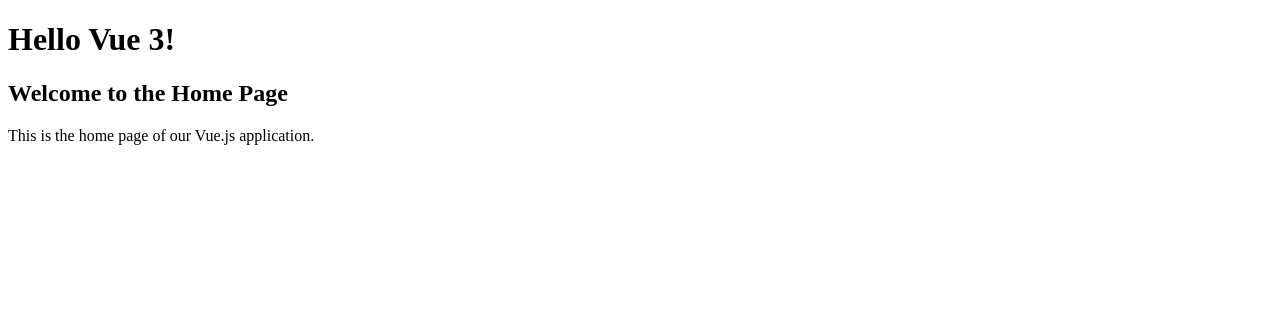
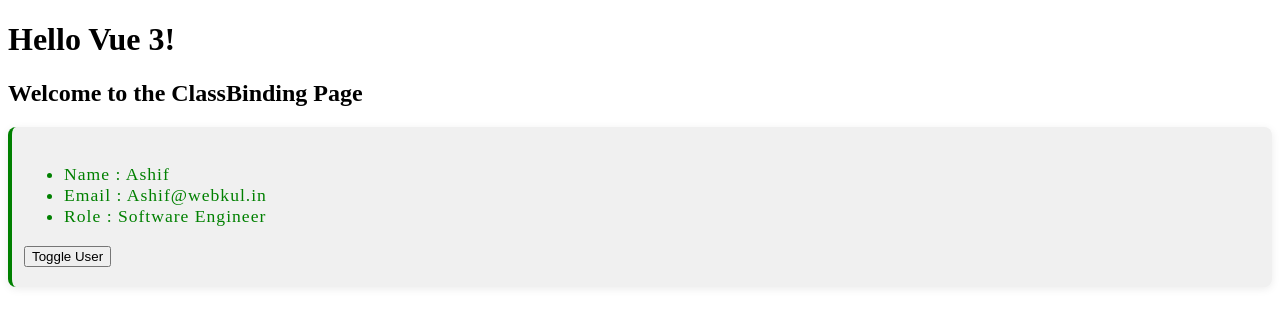
Before and after one commit to Ashif9683/LearningVue, a Vue app: page / in a window 1280 px wide. Shown: the top 326 px of the page. Built offline with nearby package versions, Linux system fonts and the light colour scheme.

Commit message:
ClassBinding

```diff
--- a/src/App.vue
+++ b/src/App.vue
@@ -1,17 +1,17 @@
 <template>
   <div id="app">
     <h1>Hello Vue 3!</h1>
-    <Home />
+    <ClassBinding />
   </div>
 </template>
 
 <script>
-import Home from './components/Home.vue'
+import ClassBinding from './components/ClassBinding.vue'
 
 export default {
   name: 'App',
   components: {
-    Home
+    ClassBinding
   }
 }
 </script>
--- /dev/null
+++ b/src/components/ClassBinding.vue
@@ -0,0 +1,61 @@
+<template>
+    <div class="ClassBinding">
+        <h2>Welcome to the ClassBinding Page</h2>
+    </div>
+
+    <div :class="applyStyle">
+        <ul>
+            <li>Name : Ashif</li>
+            <li>Email : Ashif@webkul.in</li>
+            <li>Role : Software Engineer</li>
+        </ul>
+        <button v-on:click="user=!user">Toggle User</button>
+    </div>
+</template>
+
+<script>
+export default {
+    name: "ClassBinding",
+    data() {
+        return {
+            user: true
+        }
+    },
+    computed: {
+        applyStyle() {
+            return {
+                'class-one': true,
+                'class-two': this.user,
+                'class-three': !this.user
+            }
+        }
+    }
+}
+</script>
+<style scoped>
+.class-one {
+    background-color: #f0f0f0;
+    border-radius: 8px;
+    padding: 20px;
+    box-shadow: 0 2px 8px rgba(0,0,0,0.08);
+    transition: background 0.3s;
+}
+
+.class-two {
+    color: green;
+    font-size: 1.1rem;
+    letter-spacing: 1px;
+    border-left: 4px solid green;
+    padding-left: 12px;
+    transition: color 0.3s;
+}
+
+.class-three {
+    font-weight: bold;
+    color: #333;
+    background: linear-gradient(90deg, #e0eafc 0%, #cfdef3 100%);
+    border-left: 4px solid #333;
+    padding-left: 12px;
+    transition: background 0.3s, color 0.3s;
+}
+</style>
--- a/src/components/Home.vue
+++ /dev/null
@@ -1,9 +0,0 @@
-<template>
-    <div class="home">
-        <h2>Welcome to the Home Page</h2>
-        <p>This is the home page of our Vue.js application.</p>
-    </div>
-</template>
-<script>
-
-</script>
```
